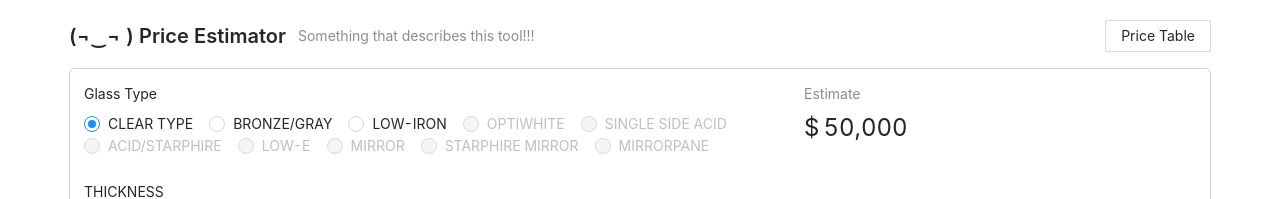
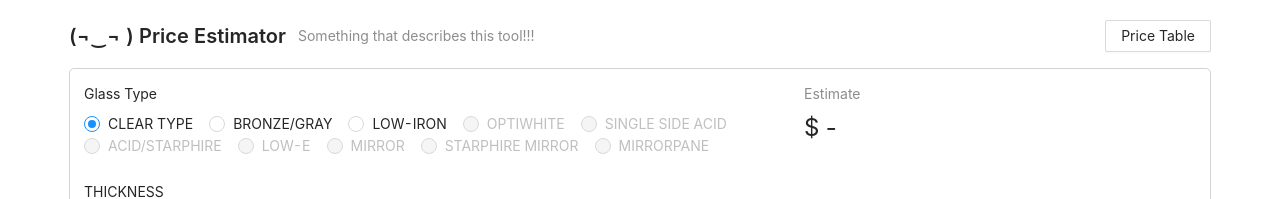
Before and after one commit to munjo5746/simple_menu, a React (Create React App) app: page / in a window 1280 px wide. Shown: the top 199 px of the page. Built offline with nearby package versions, Linux system fonts and the light colour scheme.

Commit message:
temper only calculated value will be shown

```diff
--- a/src/App.tsx
+++ b/src/App.tsx
@@ -242,9 +242,9 @@ function App() {
         }
     };
 
+    const [estimate, setEstimate] = React.useState<number>();
     React.useEffect(() => {
-        const estimate = calc.calculate(calcForm, priceTable);
-        console.log('estimate', estimate);
+        setEstimate(calc.calculate(calcForm, priceTable) || undefined);
     }, [calcForm]);
 
     const [temperOnly, setTemperOnly] = React.useState<boolean>(false);
@@ -470,7 +470,11 @@ function App() {
                     </Form>
                 </div>
                 <div className="summary">
-                    <Statistic title="Estimate" prefix="$" value="50000" />
+                    <Statistic
+                        title="Estimate"
+                        prefix="$"
+                        value={converters.fromCentToDollar(estimate) || '-'}
+                    />
                 </div>
             </div>
 
--- a/src/app.utls/calc.ts
+++ b/src/app.utls/calc.ts
@@ -21,5 +21,5 @@ export const calculate = (form: FormType, priceTable: any) => {
         return width * height * (priceTable?.temper_only || NaN);
     }
 
-    return 1;
+    return NaN;
 };
--- a/src/app.utls/converters.ts
+++ b/src/app.utls/converters.ts
@@ -1,5 +1,5 @@
-export const fromCentToDollar = (cents: number) => {
-    return cents / 100;
+export const fromCentToDollar = (cents: number | undefined) => {
+    return cents ? cents / 100 : NaN;
 };
 
 export const fromDollarToCent = (dollar: number) => {
```
